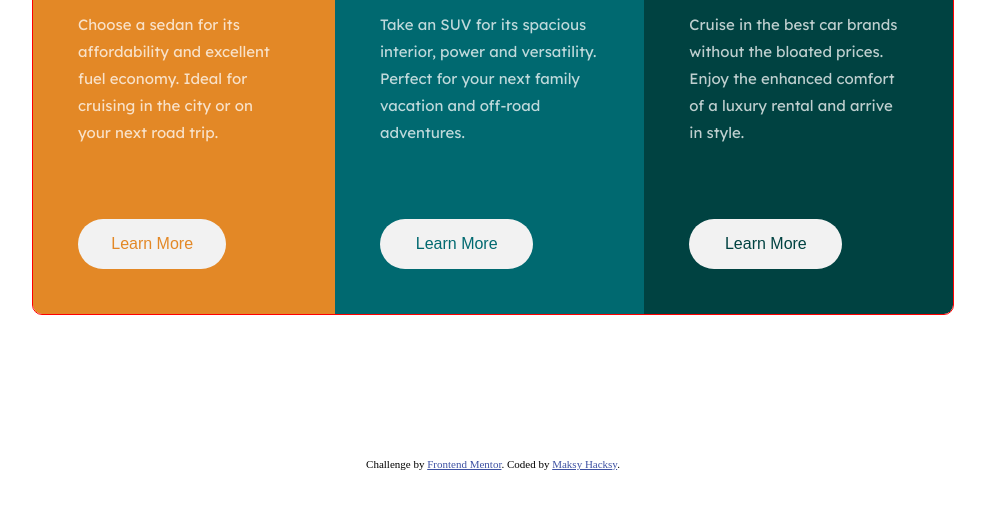
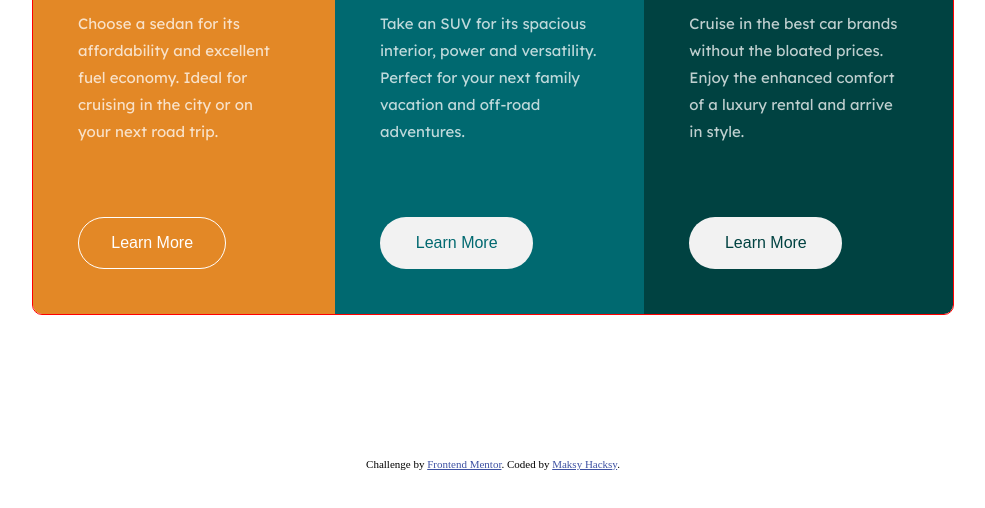
Before and after one commit to MaxPScript/3-column-preview-card-component-main, a plain HTML site: page index.html in a window 1280 px wide. In both pictures the pointer is over the button 299 px from the left and 502 px from the top of the page. Shown: the part 258-766 px from the top of the page, without its empty margins (147-1132 px from the left). Drawn offline with Linux system fonts and the light colour scheme.

Commit message:
Desktop version WD rec

```diff
--- a/style.css
+++ b/style.css
@@ -81,7 +81,7 @@ p {
 }
 button {
   background: var(--Very-light-gray-background-headings-buttons);
-  border: none;
+  border: 1px solid transparent;
   outline: none;
   border-radius: 4em;
   /* margin-top: auto; */
@@ -89,13 +89,30 @@ button {
   font-size: 1rem;
   width: 70%;
   margin-top: 2.5em;
+  transition: all 0.3s;
+}
+button:hover {
+  cursor: pointer;
+  border: 1px solid white;
 }
 .col-1 button {
   color: var(--Bright-orange);
 }
+.col-1 button:hover {
+  background: var(--Bright-orange);
+  color: white;
+}
 .col-2 button {
   color: var(--Dark-cyan);
+}
+.col-2 button:hover {
+  background: var(--Dark-cyan);
+  color: white;
 }
 .col-3 button {
   color: var(--Very-dark-cyan);
 }
+.col-3 button:hover {
+  background: var(--Very-dark-cyan);
+  color: white;
+}
```
